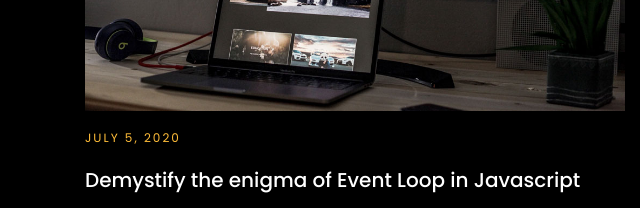
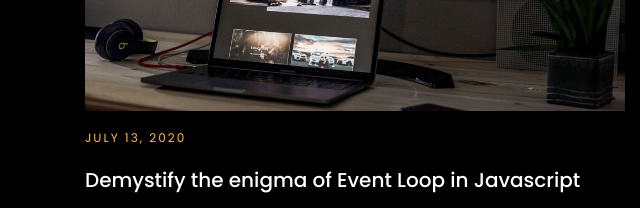
Before and after one commit to findayush/findayush.github.io, a plain HTML site: page index.html in a window 1280 px wide. Shown: the part 5060-5268 px from the top of the page, 0-640 px from the left. Drawn offline with Linux system fonts and the light colour scheme; files whose address does not match are found by name.

Commit message:
Update index.html

```diff
--- a/index.html
+++ b/index.html
@@ -592,7 +592,7 @@
               <div class="text mt-3 float-right d-block">
                 <div class="d-flex align-items-center mb-3 meta">
                   <p class="mb-0">
-                    <span class="mr-2">July 5, 2020</span>
+                    <span class="mr-2">July 13, 2020</span>
 
                   </p>
                 </div>
```
